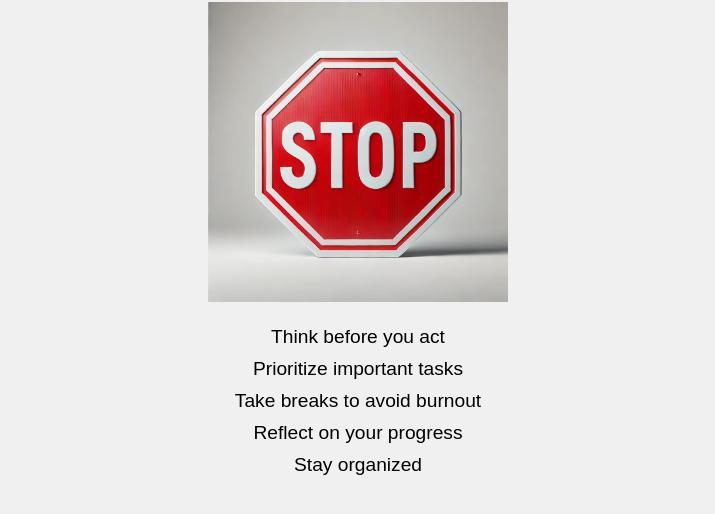
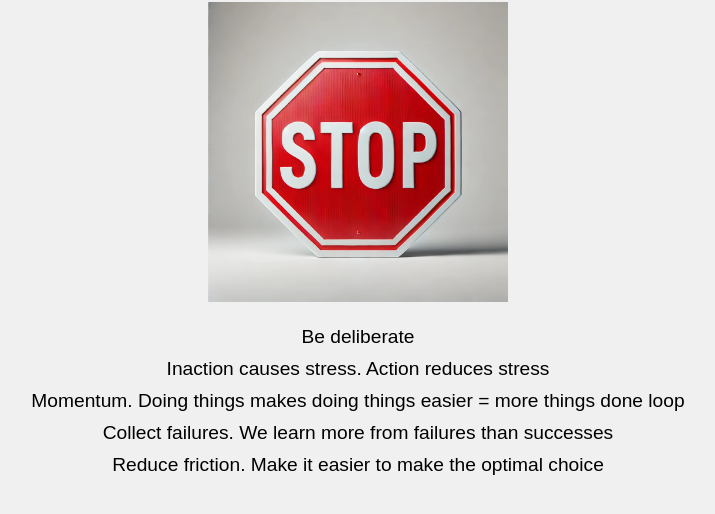
Before and after one commit to chad130/chad130.github.io, a plain HTML site: page index.html in a window 1280 px wide. Shown: the part 106-620 px from the top of the page, without its empty margins (282-997 px from the left). Drawn offline with Linux system fonts and the light colour scheme.

Commit message:
changed li items

```diff
--- a/index.html
+++ b/index.html
@@ -30,11 +30,11 @@
     <h1>Stop and Consider</h1>
     <img src="stopsign.webp" alt="Stop Sign" class="stop-sign">
     <ul class="behaviors">
-        <li>Think before you act</li>
-        <li>Prioritize important tasks</li>
-        <li>Take breaks to avoid burnout</li>
-        <li>Reflect on your progress</li>
-        <li>Stay organized</li>
+        <li>Be deliberate</li>
+        <li>Inaction causes stress. Action reduces stress</li>
+        <li>Momentum. Doing things makes doing things easier = more things done loop</li>
+        <li>Collect failures. We learn more from failures than successes</li>
+        <li>Reduce friction. Make it easier to make the optimal choice</li>
     </ul>
 </body>
 </html>
```
